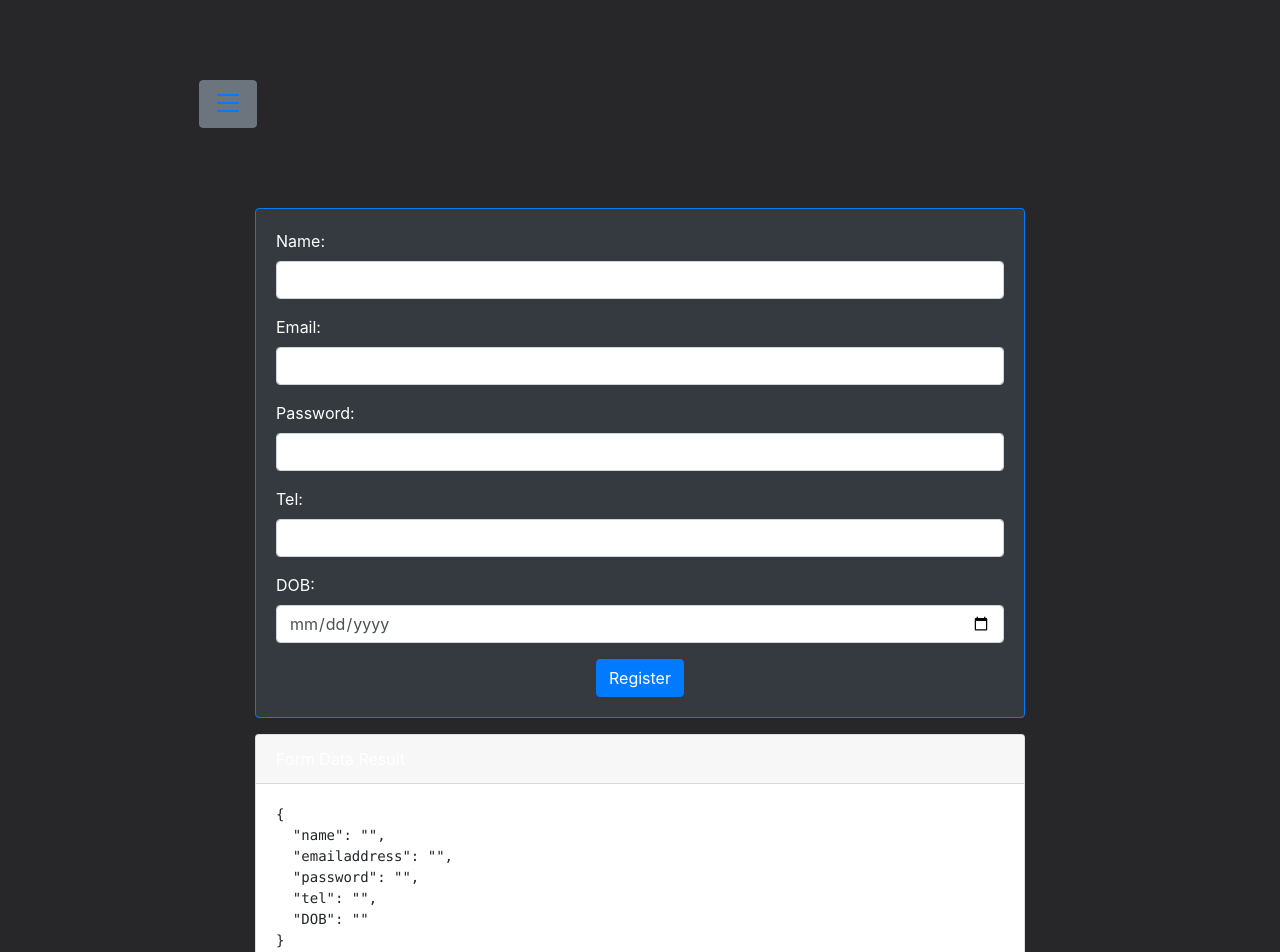
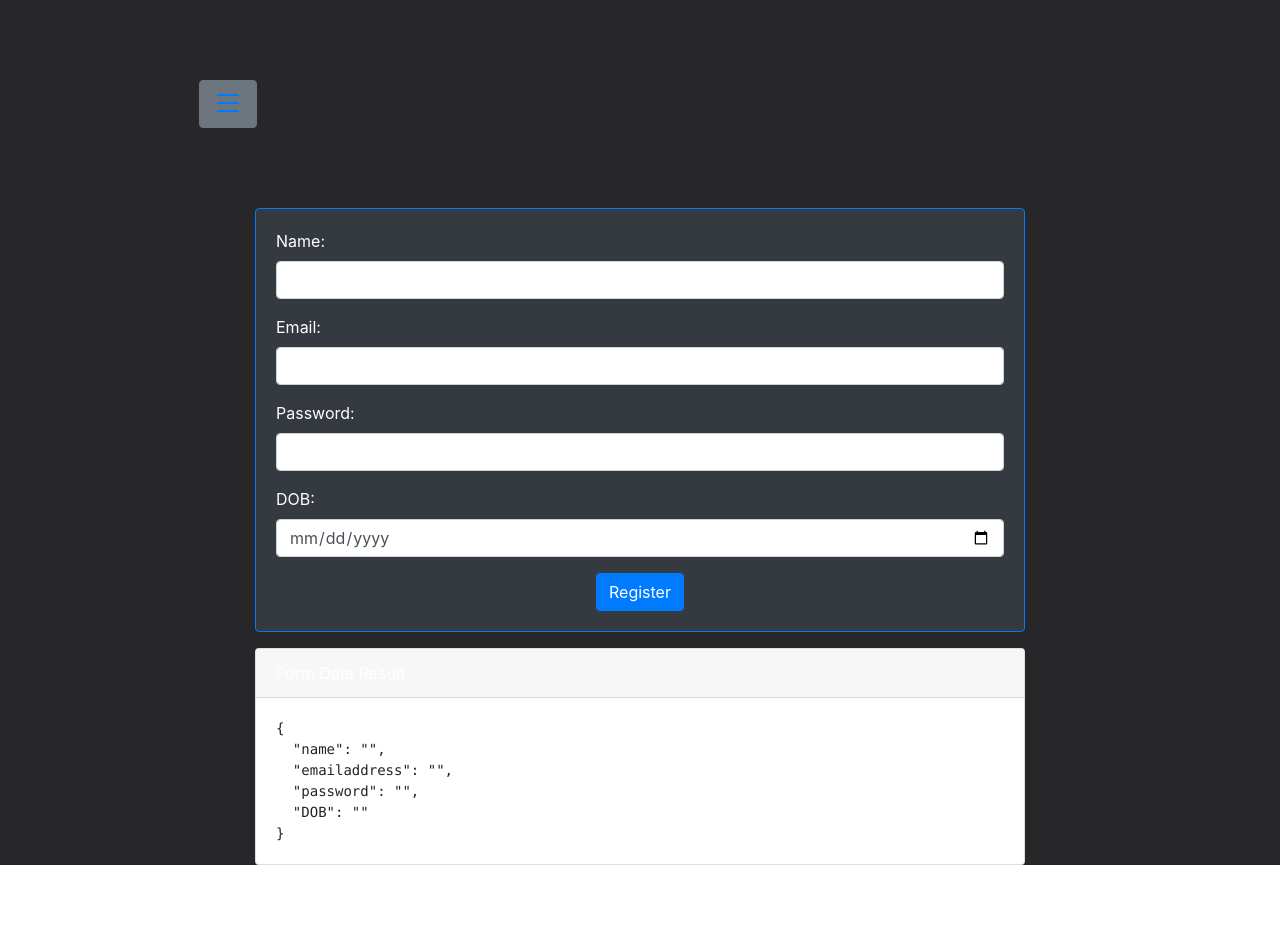
Before and after one commit to final-project-webapp/Font-End, a Nuxt app: page /register_page in a window 1280 px wide. Shown: the top 952 px of the page. After the commit the page ends 865 px from the top, so only its background shows below. Built offline with nearby package versions, Linux system fonts and the light colour scheme.

Commit message:
MOD: get article by ID

```diff
--- a/components/discuss_form.vue
+++ b/components/discuss_form.vue
@@ -56,7 +56,7 @@
 
 <script>
 import { validationMixin } from "vuelidate";
-import { required, minLength } from "vuelidate/lib/validators";
+import { required, minLength, maxLength } from "vuelidate/lib/validators";
 
 export default {
 
@@ -76,17 +76,19 @@ export default {
 
             },
             defaultview: 1,
-            testuser: 2
+            testuser: 1
         };
     },
     validations: {
         form: {
             title: {
-                required
+                required,
+                maxLength: maxLength(1000)
             },
             wname: {
                 required,
-                minLength: minLength(3)
+                minLength: minLength(3),
+                maxLength: maxLength(20)
             },
             wdate: {
                 required,
--- a/components/register_form.vue
+++ b/components/register_form.vue
@@ -4,32 +4,31 @@
             <b-card border-variant="primary" bg-variant="dark">
                 <b-form @submit="onSubmit">
                     <b-form-group id="input_group_1" label="Name:" label-for="input_1">
-                        <b-form-input id="input_name" v-model="form.name" type="text" placeholder="" :state="validateState('name')" aria-describedby="feedback_name">
+                        <b-form-input id="input_name" v-model="form.name" type="text" placeholder=""
+                            :state="validateState('name')" aria-describedby="feedback_name">
                         </b-form-input>
-                        <b-form-invalid-feedback id="feedback_name">This is a required field.</b-form-invalid-feedback>
+                        <b-form-invalid-feedback id="feedback_name">This is a required field and must be at
+                            least 3 characters and not more than 20 characters.</b-form-invalid-feedback>
                     </b-form-group>
 
                     <b-form-group id="input_group_2" label="Email:" label-for="input_2">
-                        <b-form-input id="input_email" v-model="form.email" type="email" placeholder="" :state="validateState('email')" aria-describedby="feedback_email">
+                        <b-form-input id="input_email" v-model="form.email" type="email" placeholder=""
+                            :state="validateState('email')" aria-describedby="feedback_email">
                         </b-form-input>
-                        <b-form-invalid-feedback id="feedback_email">This is a required field and must be at
-                            least 3 characters.</b-form-invalid-feedback>
+                        <b-form-invalid-feedback id="feedback_email">This is a required field.</b-form-invalid-feedback>
                     </b-form-group>
 
                     <b-form-group id="input_group_3" label="Password:" label-for="input_3">
-                        <b-form-input id="input_pass" v-model="form.password" type="password" placeholder="" rows="8" :state="validateState('password')" aria-describedby="feedback_pass">
+                        <b-form-input id="input_pass" v-model="form.password" type="password" placeholder="" rows="8"
+                            :state="validateState('password')" aria-describedby="feedback_pass">
                         </b-form-input>
-                        <b-form-invalid-feedback id="feedback_pass">This is a required field.</b-form-invalid-feedback>
-                    </b-form-group>
-
-                    <b-form-group id="input_group_3" label="Tel:" label-for="input_3">
-                        <b-form-input id="input_tel" v-model="form.tel" type="tel" placeholder="" rows="8" :state="validateState('tel')" aria-describedby="feedback_tel">
-                        </b-form-input>
-                        <b-form-invalid-feedback id="feedback_phone">This is a required field.</b-form-invalid-feedback>
+                        <b-form-invalid-feedback id="feedback_pass">This is a required field and must be at
+                            least 8 characters and not more than 24 characters..</b-form-invalid-feedback>
                     </b-form-group>
 
                     <b-form-group id="input_group_3" label="DOB:" label-for="input_3">
-                        <b-form-input id="input_DOB" v-model="form.DOB" type="date" placeholder="" rows="8" :state="validateState('date')" aria-describedby="feedback_DOB">
+                        <b-form-input id="input_DOB" v-model="form.DOB" type="date" placeholder="" rows="8"
+                            :state="validateState('date')" aria-describedby="feedback_DOB">
                         </b-form-input>
                         <b-form-invalid-feedback id="feedback_DOB">This is a required field.</b-form-invalid-feedback>
                     </b-form-group>
@@ -53,7 +52,7 @@
 </template>
 <script>
 import { validationMixin } from "vuelidate";
-    import { required, minLength, numeric, email } from "vuelidate/lib/validators";
+import { required, minLength, maxLength, email } from "vuelidate/lib/validators";
 
 export default {
     name: 'RegisterForm',
@@ -68,7 +67,6 @@
                 name: '',
                 emailaddress: '',
                 password: '',
-                    tel: '',
                 DOB: ''
             },
         };
@@ -78,6 +76,7 @@
             name: {
                 required,
                 minLength: minLength(3),
+                maxLength: maxLength(20),
             },
             emailaddress: {
                 required,
@@ -85,11 +84,8 @@
             },
             password: {
                 required,
-                    minLength: minLength(10)
-                },
-                tel: {
-                    required,
-                    numeric
+                minLength: minLength(8),
+                maxLength: maxLength(24)
             },
             DOB: {
                 required
--- a/pages/articles/_articleid.vue
+++ b/pages/articles/_articleid.vue
@@ -10,25 +10,25 @@
             </b-row>
         </b-container>
 
-        <div class="pt-20 flex">
+        <div class="pt-20 flex" v-for="(a, index ) in article" :key="index">
             <b-container fluid style="max-width: 1200px; min-height: auto;">
 
                 <b-card border-variant="primary" bg-variant="secondary">
                     <b-card-text>
-                        xxxx xxxx xxxx xxxx
+                        {{a.articles}}
                     </b-card-text>
                 </b-card>
 
                 <b-card border-variant="primary" bg-variant="dark">
 
-                    <div v-for="(c, index ) in comment" :key="index">
+                    <div >
                         <!-- <b-col lg=""> -->
                         <b-row align-h="center" class="">
 
-                            <b-card :title="c.writer" tag="article"
+                            <b-card :title="a.writer" tag="article"
                                 style="height: 100px; max-width: 1000px; min-width: 1000px; font-size:small" class="mb-4 overflow-y-scroll"
                                 bg-variant="secondary" text-variant="light" border-variant="primary">
-                                <b-card-text style="font-size:medium">: {{  c.text  }}</b-card-text>
+                                <b-card-text style="font-size:medium">: {{  a.text  }}</b-card-text>
                                 <!-- <b-row>
                                     <b-col cols="4">
                                         <b-card-text style="font-size:medium">: {{  c.id }} </b-card-text>
@@ -92,11 +92,11 @@
                 console.log('url:')
                 console.log(this.url)
                 // const data = axios.get(`https://api.themoviedb.org/3/movie/${this.$route.params.movieid}?api_key=855c67ea42890d4442543dfe2e92447f&language=en-US`)
-                const data = axios.get(`${this.url}/moviesid/${this.$route.params.articleid}`)
+                const data = axios.get(`${this.url}/getsinglearticle/${this.$route.params.articleid}`)
 
                 const result = await data;
                 console.log('single result:')
-                console.log(result.data)
+                console.log(data)
 
                 this.article = result.data;
 
--- a/pages/show_discuss.vue
+++ b/pages/show_discuss.vue
@@ -31,11 +31,12 @@
                 <b-row align-h="between">
                   <b-col cols="4">
                     <b-card-text style="font-size:medium">View: {{  a.view  }} </b-card-text>
+                    <b-card-text style="font-size:medium">ID: {{  a.article_id  }} </b-card-text>
                   </b-col>
 
                   <b-col cols="2.5">
                     <b-button>
-                      <NuxtLink class="" :to="{ name: 'articles-articleid', params: {articleid: a.id} }">
+                      <NuxtLink class="" :to="{ name: 'articles-articleid', params: {articleid: a.article_id} }">
                         <b-icon icon="chat-left-text" variant="primary" font-scale="1"></b-icon>
                       </NuxtLink>
                     </b-button>
@@ -83,8 +84,8 @@ export default {
   async created() {
     this.articles = await this.getArticles()
 
-    // console.log('Articles:')
-    // console.log(this.articles[0])
+    console.log('Articles:')
+    console.log(this.articles[2])
 
     // this.userData = await this.getUser();
     // this.userRole = this.userData.data.role
```
Lines whose indentation alone changed are shown as unchanged.
